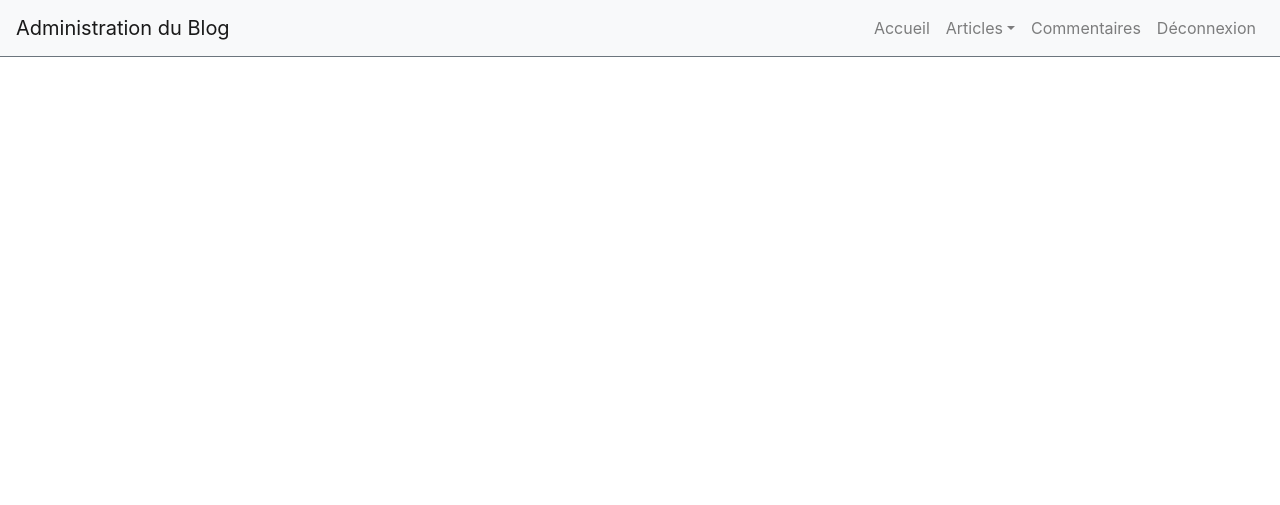
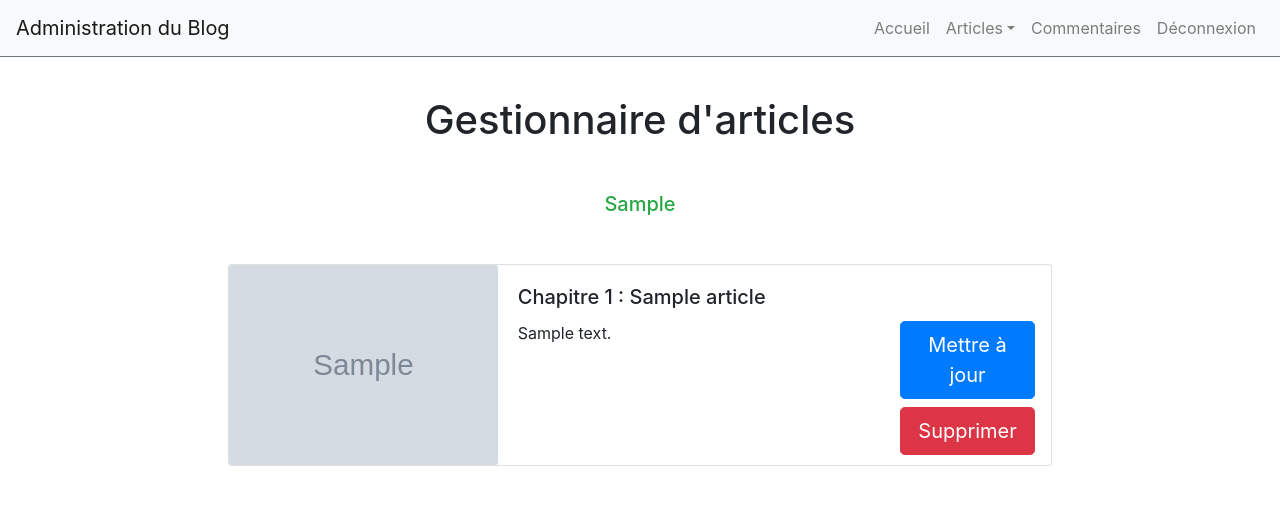
Before and after one commit to BenMonteiro/Blog_Jean_Forteroche, a PHP site: template src/Views/Backend/Pages/manageArticle.twig in a window 1280 px wide. Shown: the top 505 px of the page. Run offline with PHP 8.4, Linux system fonts and the light colour scheme; the template is opened without the code that fills it: most values are stand-ins (such as "Sample title", 1, 10 or a date in 2020); grey boxes marked "Sample" are stand-in pictures; some libraries are stand-ins or nearby versions.

Commit message:
Ajout de l'espace de gestion des aticles coté admin et mise en fonction de l'outil de suppression des article

```diff
--- /dev/null
+++ b/public/css/pages/adminManageArticle.css
@@ -0,0 +1,3 @@
+.card-img {
+    height: 200px;
+}
--- a/src/Views/Backend/Pages/addArticleForm.twig
+++ b/src/Views/Backend/Pages/addArticleForm.twig
@@ -1,4 +1,8 @@
 {% extends "Backend/Templates/template.twig" %}
+
+{% block head_title %}
+    Ajouter un article
+{% endblock %}
 
 {% block content %}
     <div id='addArticleForm' class='bg-light mt-5 pt-5 pb-3'>
--- a/src/Views/Backend/Pages/manageArticle.twig
+++ b/src/Views/Backend/Pages/manageArticle.twig
@@ -1 +1,31 @@
 {% extends "Backend/Templates/template.twig" %}
+
+{% block head_title %}
+    gestion des articles
+{% endblock %}
+
+{% block content %}
+    <h1 class="text-center mt-5 pt-5">Gestionnaire d'articles</h1>
+    <h5 class="text-success text-center text-lg mt-5">{{ deleteSuccess }}</h5>
+    <div class=" offset-2 col-8 mt-3">
+        {% for article in articleList %}
+            <div class="card my-5">
+                <div class="row no-gutters pr-3">
+                    <div class="col-md-4">
+                        <img src="{{article.image_url}}" class="card-img" alt="{{article.alt_image}}">
+                    </div>
+                    <div class="col-md-5">
+                        <div class="card-body">
+                        <h5 class="card-title">Chapitre {{ article.id}} : {{ article.title}}</h5>
+                        <p class="card-text">{{ article.chapter_description }}</p>
+                        </div>
+                    </div>
+                    <div class="buttons offset-1 col-md-2 mt-5">
+                        <a class="btn btn-primary btn-lg btn-block my-2" href="#" role="button">Mettre à jour</a>
+                        <a class="btn btn-danger btn-lg btn-block" href="/admin/deleteArticle?id={{ article.id }}" role="button">Supprimer</a>
+                    </div>
+                </div>
+            </div>
+        {% endfor %}
+    </div>
+{% endblock %}
--- a/src/Views/Backend/Templates/template.twig
+++ b/src/Views/Backend/Templates/template.twig
@@ -8,6 +8,7 @@
         <link rel="stylesheet" href="https://stackpath.bootstrapcdn.com/bootstrap/4.3.1/css/bootstrap.min.css" integrity="sha384-ggOyR0iXCbMQv3Xipma34MD+dH/1fQ784/j6cY/iJTQUOhcWr7x9JvoRxT2MZw1T" crossorigin="anonymous"/>
         <link rel="stylesheet" href="/public/css/Pages/adminHome.css"/>
         <link rel="stylesheet" href="/public/css/Pages/addArticle.css"/>
+        <link rel="stylesheet" href="/public/css/Pages/adminManageArticle.css"/>
         <script src="https://kit.fontawesome.com/f0017cd750.js"></script>
         <script src="https://code.jquery.com/jquery-3.3.1.slim.min.js" integrity="sha384-q8i/X+965DzO0rT7abK41JStQIAqVgRVzpbzo5smXKp4YfRvH+8abtTE1Pi6jizo" crossorigin="anonymous"></script>
         <script src="https://cdnjs.cloudflare.com/ajax/libs/popper.js/1.14.7/umd/popper.min.js" integrity="sha384-UO2eT0CpHqdSJQ6hJty5KVphtPhzWj9WO1clHTMGa3JDZwrnQq4sF86dIHNDz0W1" crossorigin="anonymous"></script>
--- a/src/Views/Frontend/Pages/home.twig
+++ b/src/Views/Frontend/Pages/home.twig
@@ -20,14 +20,14 @@
     </div>
 
     <section class=" mt-5 postsContainer container-fluid">
-        <h1 class="text-center my-5">Derniers chapitres parus</h1>
+        <h1 class="text-center my-5">Chapitres</h1>
         {% for article in articleList %}
         <div class=" offset-2 col-8 mt-3 pb-3">
             <article class="card shadow bg-light mb-3">
                 <img src="{{ article.image_url }}" class="card-img-top" alt="{{ article.alt_image }}">
                 <div class="card-body">
                     <h3 class="card-title text-dark">Chapitre {{article.id}} : {{ article.title }}</h3>
-                    <p class="card-text ">{{ article.description }}</p>
+                    <p class="card-text ">{{ article.chapter_description }}</p>
                     <p class="card-text"><small class="text-muted">Publié le : {{ article.creation_date|date("d-m-Y H:i:s") }}</small></p>
                     <p class="card-text float-right text-muted mb-0">Auteur : {{ author }}</p>
                     <a href="/blog/article?id={{ article.id }}" class="btn btn-info">Lire le chapitre</a>
```
Also changed, not shown: src/controllers/AdminController.php (+9 -2 lines).
